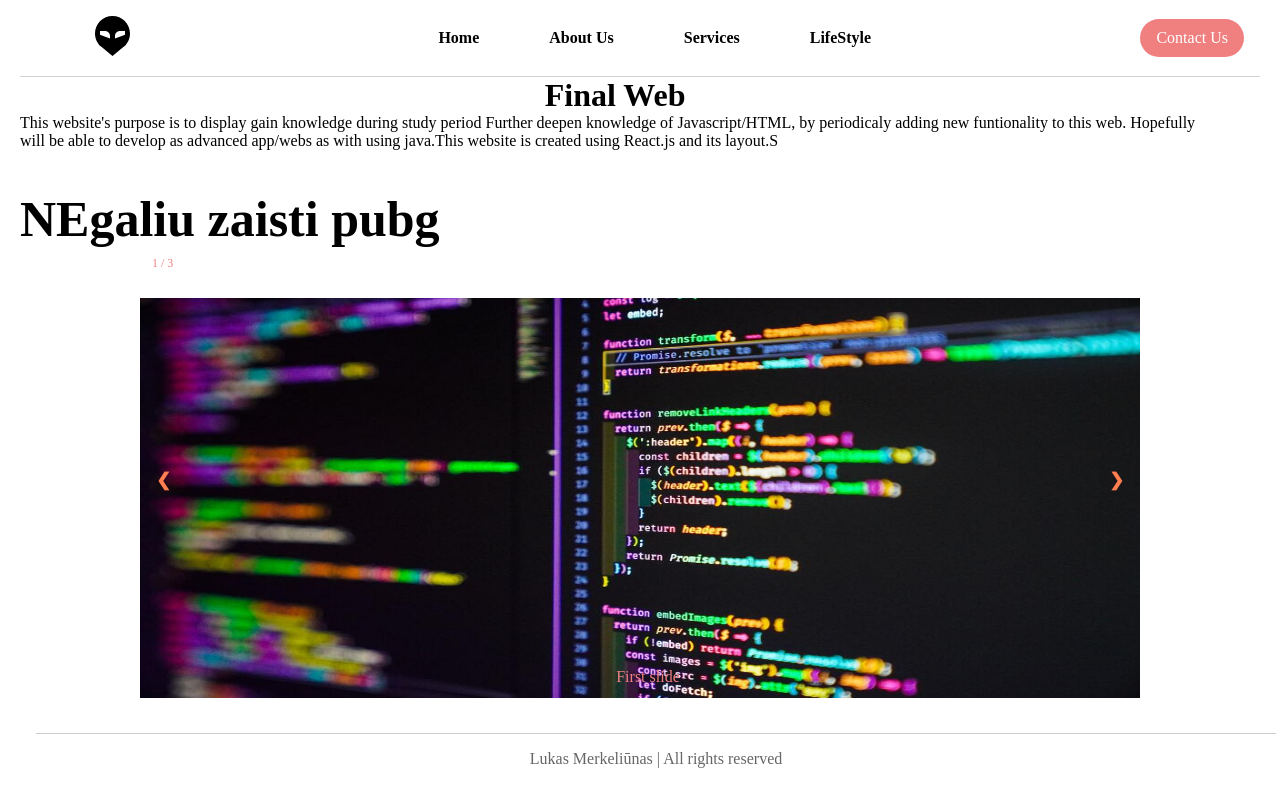
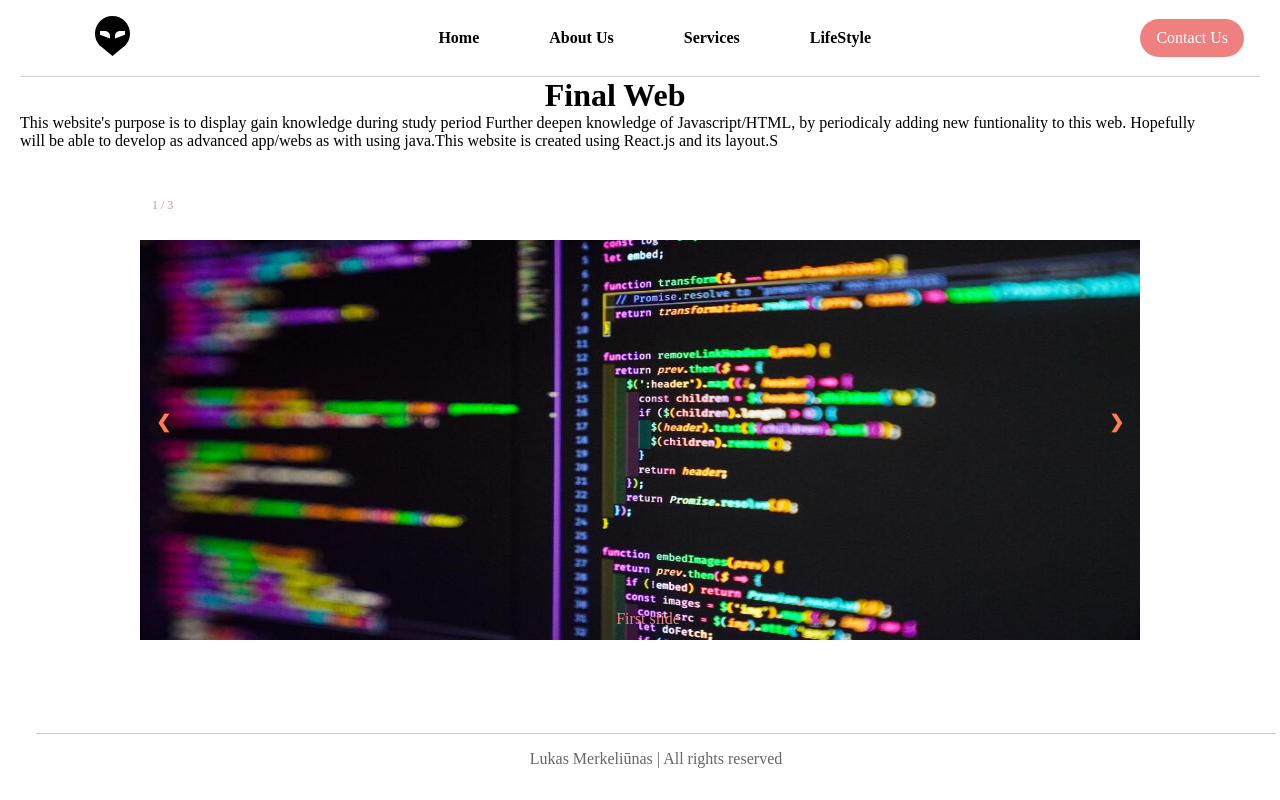
Before and after one commit to Lukusenzee/IamJunior, a Next.js app in the folder Baigiamasis/baigiamoji_uzduotis/: page / in a window 1280 px wide. Built offline with nearby package versions, Linux system fonts and the light colour scheme.

Commit message:
remove off excess text

```diff
--- a/Baigiamasis/baigiamoji_uzduotis/src/app/page.js
+++ b/Baigiamasis/baigiamoji_uzduotis/src/app/page.js
@@ -11,7 +11,7 @@ export default function Home() {
       Further deepen knowledge of Javascript/HTML, by periodicaly adding new funtionality to this web.
       Hopefully will be able to develop as advanced app/webs as with using java.This website is created using React.js and its layout.S</p>
       </div>
-      <h2 className="retori">NEgaliu zaisti pubg</h2>
+
       <Carousell/>
       <div>
       </div>
```
